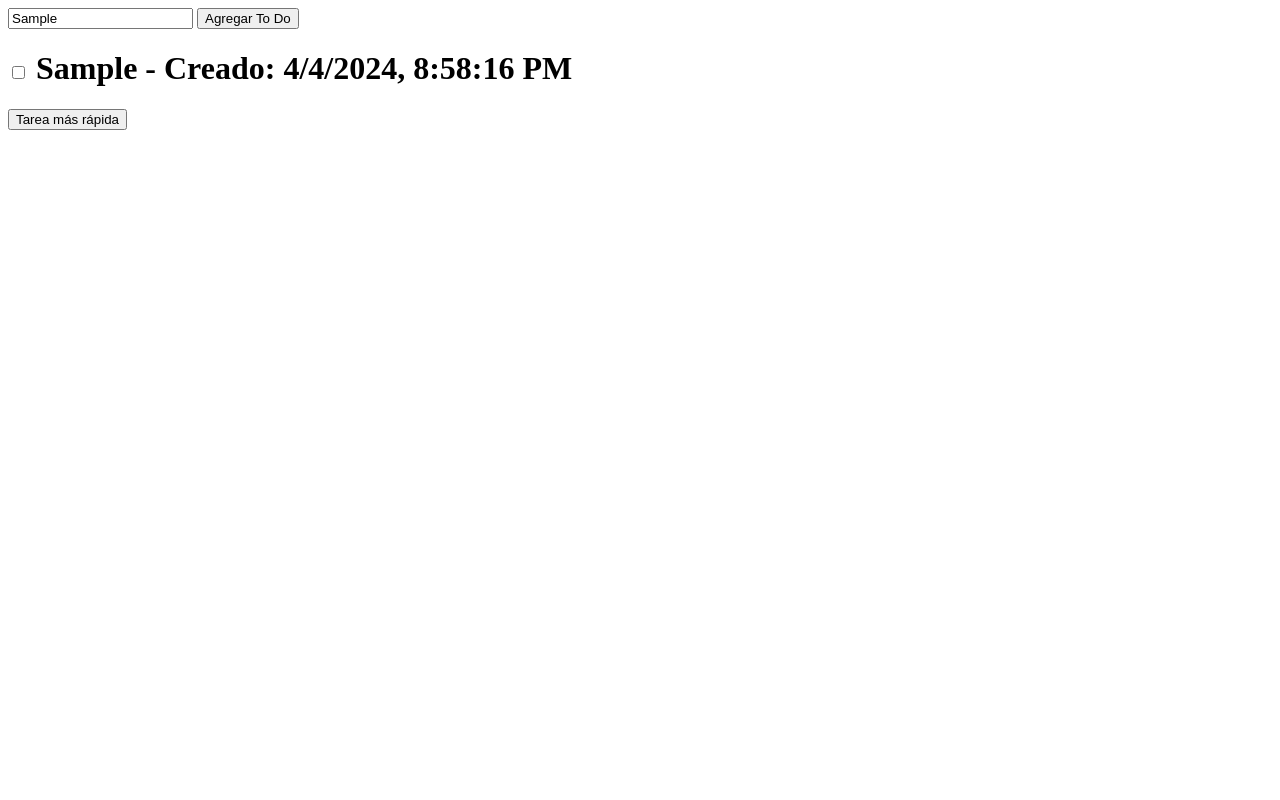
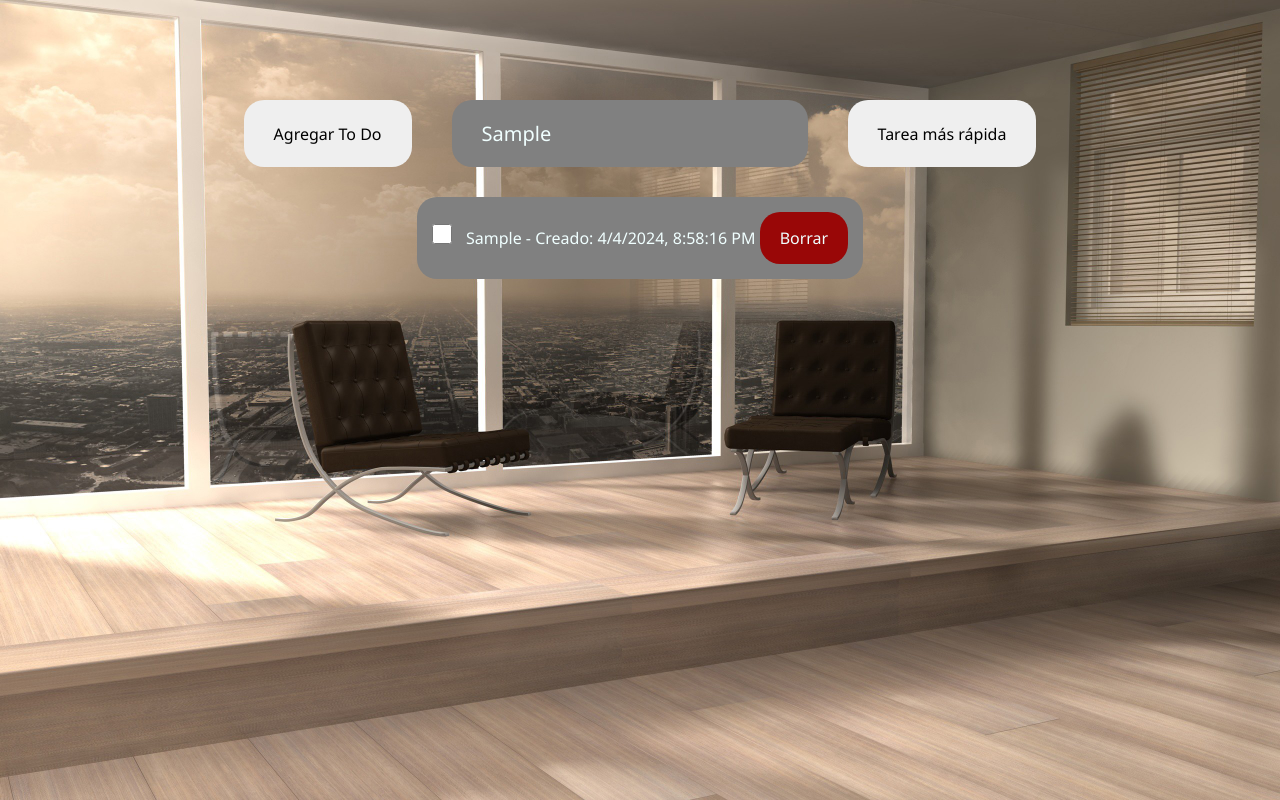
Before and after one commit to joacolasca/TP2---ToDo-List, a plain HTML site: page index.html in a window 1280 px wide. Both pictures are taken after typing "Sample" into the empty fields and a click on the button "Agregar To Do". Drawn offline with Linux system fonts and the light colour scheme.

Commit message:
Add files via upload

```diff
--- a/codigo.js
+++ b/codigo.js
@@ -1,58 +1,74 @@
+"use strict";
+
 const toDoIngresado = document.getElementById("IngresarToDo");
 const mostrarToDo = document.getElementById("mostrarToDo");
-const mostrarRapida = document.getElementById("botonRapida");
+const rapidaBoton = document.getElementById("botonRapida");
+const rapida = document.getElementById("mostrarMasRapida");
 
 let listaToDo = [];
+let listaToDoTachado = [];
 let id = 0;
 
 function agregarToDo() {
 
    const nuevoToDo = {
-        id: id,
+        id: Date.now(),
         ToDo: toDoIngresado.value,
         tachado: false,
         fechaCreacion: new Date().toLocaleString(),
         fechaTachado: ""
     };
     listaToDo.push(nuevoToDo);
-    id++;
     mostrarLista();
-
 }
 function mostrarLista() {
+    mostrarToDo.innerHTML = "";
     mostrarToDo.innerHTML = listaToDo.map(td => `
-    <div>
-        <label>
-            <input type="checkbox" onchange="marcarComoTachado('${td.ToDo}', this.checked)" ${td.tachado ? 'checked' : ''}>
+        <li class="${td.tachado ? 'completed' : ''}">
+            <input type="checkbox" onchange="marcarComoTachado('${td.id}', this.checked)" ${td.tachado ? 'checked' : ''}>
             ${td.ToDo} - Creado: ${td.fechaCreacion} ${td.tachado ? '- Completado: ' + td.fechaTachado : ''}
-        </label>
-    </div>
+            <button class="borrar" onclick="borrarToDo('${td.id}')">Borrar</button>
+        </li>
     `).join('');
     //td.tachado ? es un if que pregunta si esta tachado
     //checked es true / false si esta tachado o no
 }
 function marcarComoTachado(toDo, estado) {
-    const encontro = listaToDo.find(td => td.ToDo === toDo);
+    const encontro = listaToDo.find(td => td.id == toDo);
     //el .find devuelve el primer valor que encuentra que cumple la condicion
     //si no la cumple devuelve undefined
-    if(encontro !== undefined){
     encontro.tachado = estado;
     if(estado === true){
         encontro.fechaTachado = new Date().toLocaleString();
     }
     else{
         encontro.fechaTachado = "";
-
     }
 
+    mostrarLista();
+}
+function tareaMasRapida(){
+    let minDiferencia = Infinity;
+    let tareaRapida = null;
+    listaToDo.forEach(td => {
+        const diferencia = new Date(td.fechaTachado) - new Date(td.fechaCreacion);
+
+        if (diferencia < minDiferencia) {
+            minDiferencia = diferencia;
+            tareaRapida = td;
+        }
+    });
+    rapida.innerHTML = `La tarea más rápida es: ${tareaRapida.ToDo} y la diferencia de tiempo mas pequeña es: ${minDiferencia}`
+}
+
+function borrarToDo(toDo) {
+    let i = listaToDo.findIndex(td => td.id == toDo);
+    if (i !== -1) {
+        listaToDoTachado.push(listaToDo[i]);
+        listaToDo.splice(i, 1);
     }
     mostrarLista();
 }
-function tareaMasRapida(){
-
-}
-
-
 
 document.getElementById("botonAgregar").addEventListener("click", agregarToDo);
-mostrarRapida.addEventListener("click", tareaMasRapida);
+rapidaBoton.addEventListener("click", tareaMasRapida);
--- a/index.html
+++ b/index.html
@@ -4,13 +4,17 @@
     <meta charset="UTF-8">
     <meta http-equiv="X-UA-Compatible" content="IE=edge">
     <meta name="viewport" content="width=device-width, initial-scale=1.0">
+    <link rel="stylesheet" href="style.css">
     <title>Tp_ToDo</title>
 </head>
 <body>
-    <input type="text" id="IngresarToDo">
-    <button id="botonAgregar">Agregar To Do</button>
-    <h1 id="mostrarToDo"></h1>
-    <button id="botonRapida">Tarea más rápida</button>
+    <div class="controlador">
+        <button id="botonAgregar">Agregar To Do</button>
+        <input type="text" id="IngresarToDo">
+        <button id="botonRapida">Tarea más rápida</button>
+    </div>
+    <ul id="mostrarToDo"></ul>
+    <h1 id="mostrarMasRapida"></h1>
     <script src="codigo.js"></script>
 </body>
 </html>
--- /dev/null
+++ b/style.css
@@ -0,0 +1,73 @@
+*{
+    margin: 0;
+    padding: 0;
+    box-sizing: border-box;
+    font-family: 'Segoe UI', Tahoma, Geneva, Verdana, sans-serif;
+}
+
+body{
+    background-image: url(imgFondo.jpg);
+    background-size: cover;
+    display: flex;
+    flex-direction: column;
+    place-items: center;
+    padding-top: 100px;
+}
+
+#IngresarToDo{
+    padding: 20px 30px;
+    border: none;
+    background-color: grey;
+    color: azure;
+    font-size: 20px;
+    border-radius: 20px;
+}
+
+#botonAgregar, #botonRapida{
+    padding: 20px 30px;
+    font-size: 16px;
+    border-radius: 20px;
+    border: none;
+    cursor: pointer;
+}
+
+.controlador{
+    display: flex;
+    gap: 40px;
+}
+
+.borrar{
+    background-color: rgb(153, 7, 7);
+    color: azure;
+    padding: 15px 20px;
+    font-size: 16px;
+    border-radius: 20px;
+    border: none;
+    cursor: pointer;
+}
+
+li{
+    list-style: none;
+    background-color: grey;
+    color: azure;
+    padding: 15px;
+    margin-top: 30px;
+    border-radius: 20px;
+}
+
+li.completed {
+    text-decoration: line-through;
+}
+
+#mostrarMasRapida {
+    color: azure;
+    margin-top: 30px;
+    margin-bottom: 30px;
+}
+
+input[type="checkbox"] {
+    width: 20px;
+    height: 20px;
+    margin-right: 10px;
+    cursor: pointer;
+}
```
Also changed, not shown: imgFondo.jpg (added). Lines whose indentation alone changed are shown as unchanged.
